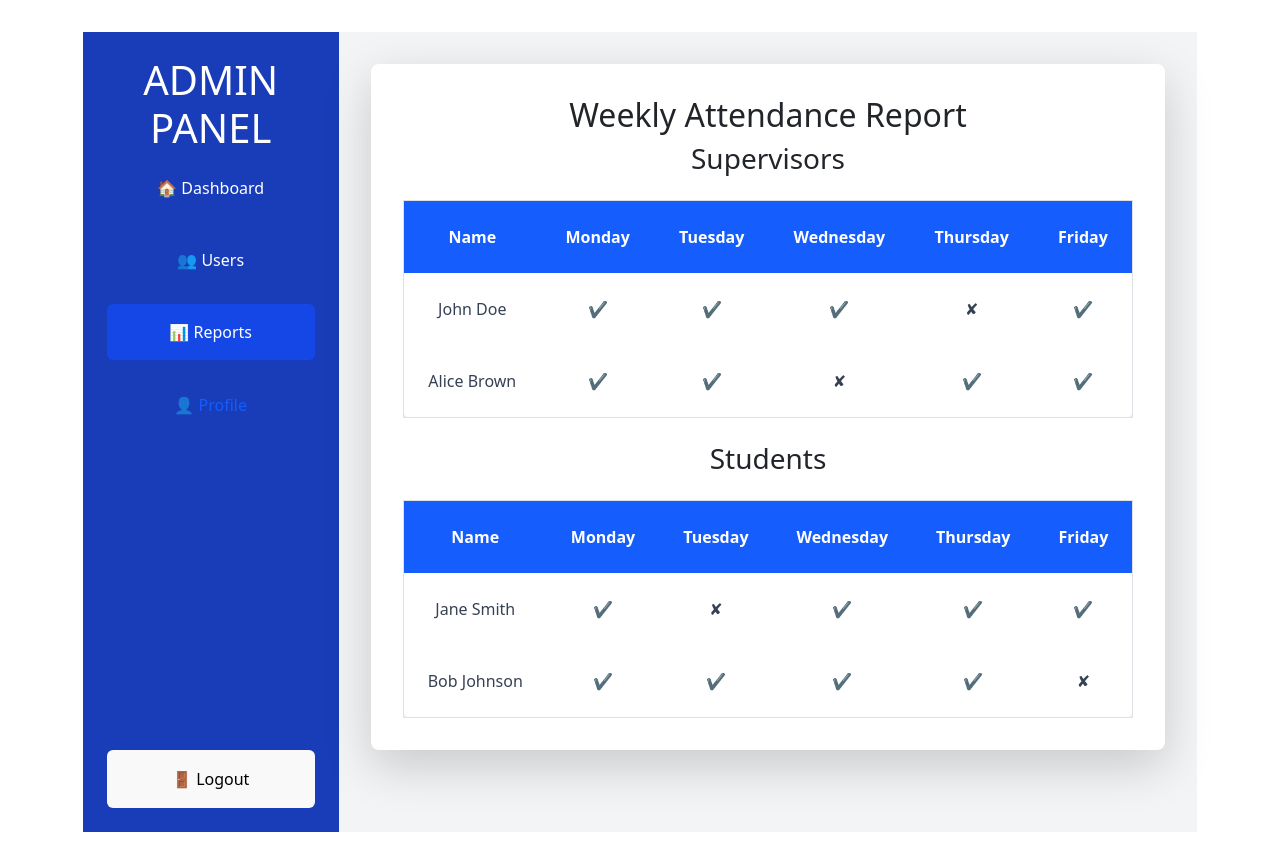
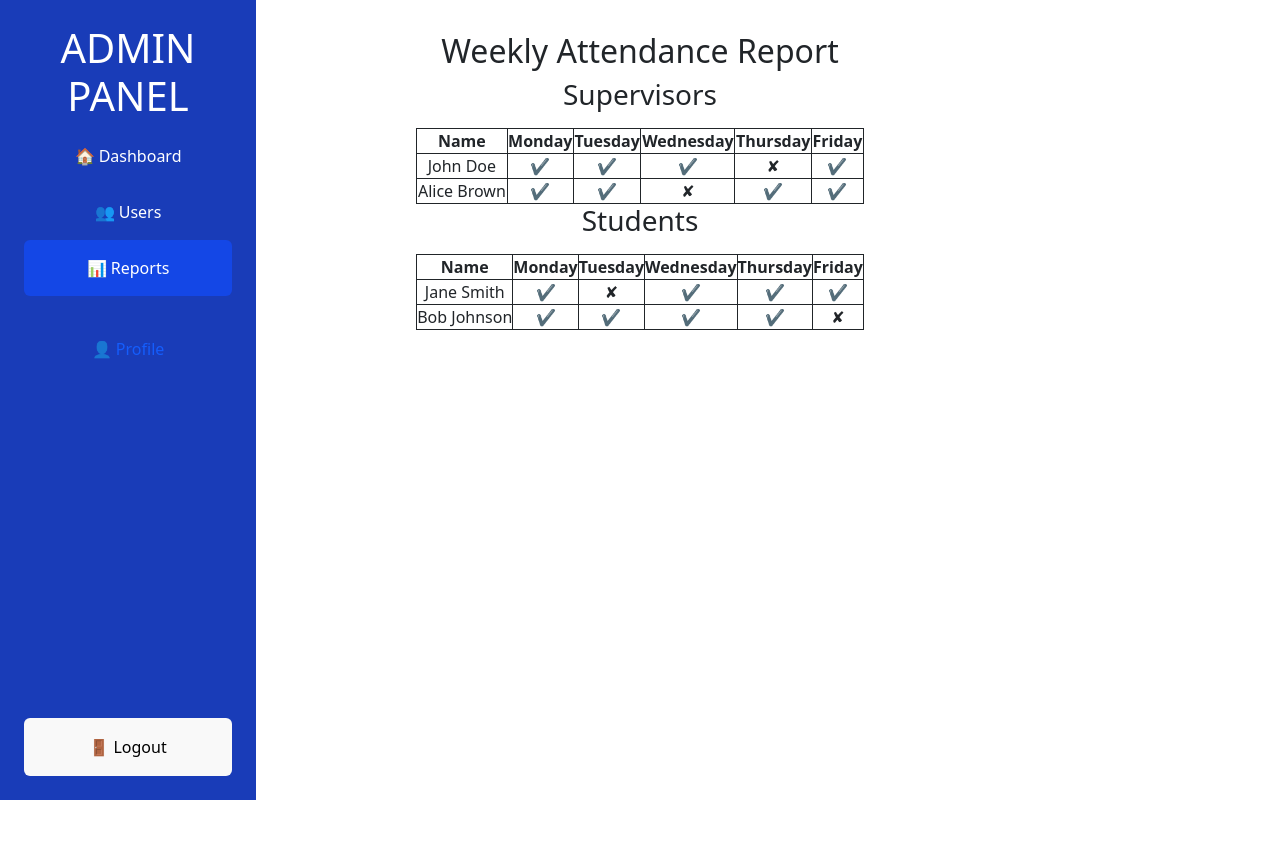
Before and after one commit to Sphe2001/Clocking_System_v2, a React (Vite) app in the folder client/: page /dashboard/admin/reports in a window 1280 px wide. Built offline with nearby package versions, Linux system fonts and the light colour scheme.

Commit message:
Sidebar to the left width filled on reports page

```diff
--- a/client/src/components/adminNavbar.jsx
+++ b/client/src/components/adminNavbar.jsx
@@ -1,11 +1,10 @@
 import React, { useState } from "react";
-import { useNavigate, useLocation } from "react-router-dom"; // Import useLocation to detect the active route
+import { useNavigate, useLocation } from "react-router-dom";
 
 const Sidebar = () => {
   const navigate = useNavigate();
-  const location = useLocation(); // Get the current location (path)
+  const location = useLocation();
 
-  // Profile State
   const [profilePic, setProfilePic] = useState(localStorage.getItem("profilePic") || "/default-avatar.png");
   const [isProfileOpen, setIsProfileOpen] = useState(false);
   const [username] = useState("Admin User");
@@ -37,17 +36,17 @@ const Sidebar = () => {
   };
 
   const handleLogout = () => {
-    // Show a confirmation dialog before logging out
     const isConfirmed = window.confirm("Are you sure you want to log out?");
     if (isConfirmed) {
-      navigate("/adminlogin"); // Redirect to the login page
+      navigate("/adminlogin");
     }
   };
 
   return (
-    <aside className="w-64 bg-blue-800 text-white p-6 flex flex-col">
-      <h1 className="text-2xl font-bold mb-6 text-center">ADMIN PANEL</h1>
-      <nav className="space-y-4 flex-grow">
+    <aside className="w-64 bg-blue-800 text-white h-screen p-6 fixed left-0 top-0 flex flex-col">
+      <h1 className="text-2xl font-bold text-center mb-6">ADMIN PANEL</h1>
+
+      <nav className="flex-grow">
         <div
           className={`p-3 cursor-pointer hover:bg-blue-600 rounded transition ${
             location.pathname === "/dashboard/admin" ? "bg-blue-700" : ""
@@ -72,23 +71,21 @@ const Sidebar = () => {
         >
           📊 Reports
         </div>
-        {/* Profile Button */}
+
         <button
-          className="w-full p-3 bg-transparent hover:bg-blue-600 text-blue-600 hover:text-white rounded transition"
+          className="w-full p-3 bg-transparent hover:bg-blue-600 text-blue-600 hover:text-white rounded transition mt-4"
           onClick={handleProfileModalToggle}
         >
           👤 Profile
         </button>
       </nav>
 
-      <div className="mt-auto">
       <button
         className="w-full p-3 bg-gray-400 text-black rounded hover:bg-gray-500 transition"
         onClick={handleLogout}
       >
         🚪 Logout
       </button>
-      </div>
 
       {/* Profile Modal */}
       {isProfileOpen && (
@@ -96,7 +93,8 @@ const Sidebar = () => {
           <div className="bg-white p-8 rounded-lg shadow-lg w-96">
             <h2 className="text-3xl font-semibold text-gray-800 mb-4 text-center">Admin Profile</h2>
 
-            <div className="relative w-48 h-48 mb-6 mx-auto">
+            <div className="flex justify-center mb-4">
+              <label className="relative w-32 h-32">
                 <img
                   src={profilePic}
                   alt="Profile"
@@ -108,35 +106,35 @@ const Sidebar = () => {
                   className="absolute inset-0 opacity-0 cursor-pointer"
                   onChange={handleProfileChange}
                 />
+              </label>
             </div>
             <p className="text-gray-600 text-sm text-center">Click to change profile picture</p>
 
             <div className="mt-6 bg-gray-200 p-6 rounded-lg shadow-lg">
-              <p className="text-xl font-semibold text-gray-800">{username}</p>
-              <div className="flex justify-between items-center">
+              <p className="text-xl font-semibold text-black text-center">{username}</p>
               <input
                 type="email"
                 value={email}
                 onChange={handleEmailChange}
-                  className="w-full p-2 mt-2 border border-gray-300 rounded-lg"
+                className="w-full p-2 mt-2 border border-gray-300 rounded-lg text-black"
                 placeholder="Edit Email"
               />
             </div>
-            </div>
 
+            <div className="flex justify-between mt-6">
               <button
-              className="mt-8 bg-black text-white px-8 py-4 rounded-lg text-lg hover:bg-gray-800 transition shadow-lg"
+                className="bg-black text-white px-6 py-2 rounded-lg hover:bg-gray-800 transition"
                 onClick={handleEditEmail}
               >
                 🖊 Edit Email
               </button>
-
               <button
-              className="mt-4 bg-black text-white px-8 py-4 rounded-lg text-lg hover:bg-gray-800 transition shadow-lg"
+                className="bg-black text-white px-6 py-2 rounded-lg hover:bg-gray-800 transition"
                 onClick={handleProfileModalToggle}
               >
                 ✖ Close
               </button>
+            </div>
           </div>
         </div>
       )}
--- a/client/src/index.css
+++ b/client/src/index.css
@@ -30,6 +30,7 @@ body {
   place-items: center;
   min-width: 320px;
   min-height: 100vh;
+
 }
 
 h1 {
@@ -56,6 +57,7 @@ button:focus-visible {
   outline: 4px auto -webkit-focus-ring-color;
 }
 
+
 @media (prefers-color-scheme: light) {
   :root {
     color: #213547;
--- a/client/src/main.jsx
+++ b/client/src/main.jsx
@@ -17,7 +17,10 @@ createRoot(document.getElementById('root')).render(
         <Route path="/dashboard/admin/profile" element={<AdminProfile />} />
         <Route path="/dashboard/admin/reports" element={< AdminReports/>} />
         <Route path="/dashboard/admin" element={<AdminDashboard />} />
+
         <Route path="/dashboard/admin/users" element={<AdminUsers />} />
+
+
         {/* Add more routes here */}
       </Routes>
 
--- a/client/src/pages/admin/reports/adminReports.jsx
+++ b/client/src/pages/admin/reports/adminReports.jsx
@@ -1,11 +1,6 @@
 import React from "react";
-import { useNavigate } from "react-router-dom";
-import Sidebar from "../../../components/adminNavbar"; // Import Sidebar component
+import Sidebar from "../../../components/adminNavbar";
 
-const Reports = () => {
-  const navigate = useNavigate();
-
-  // Static sample data
 const attendanceData = [
   { name: "John Doe", role: "Supervisor", monday: "✔", tuesday: "✔", wednesday: "✔", thursday: "✘", friday: "✔" },
   { name: "Jane Smith", role: "Student", monday: "✔", tuesday: "✘", wednesday: "✔", thursday: "✔", friday: "✔" },
@@ -13,79 +8,48 @@ const Reports = () => {
   { name: "Bob Johnson", role: "Student", monday: "✔", tuesday: "✔", wednesday: "✔", thursday: "✔", friday: "✘" },
 ];
 
-  const supervisors = attendanceData.filter(person => person.role === "Supervisor");
-  const students = attendanceData.filter(person => person.role === "Student");
-
-  return (
-    <div className="flex h-screen bg-gray-100">
-      {/* Sidebar Component */}
-      <Sidebar /> {/* Imported Sidebar */}
-
-      <main className="flex-grow flex flex-col items-center justify-start p-8">
-        <div className="w-full max-w-6xl bg-white shadow-lg rounded-lg p-8">
-          <h2 className="text-3xl font-semibold text-gray-800 mb-6 text-center">Weekly Attendance Report</h2>
-
-          {/* Supervisors Table */}
-          <h3 className="text-2xl font-semibold text-gray-700 mb-4">Supervisors</h3>
-          <div className="overflow-x-auto mb-6">
-            <table className="min-w-full border border-gray-300 shadow-md rounded-lg">
-              <thead className="bg-blue-600 text-white">
+const AttendanceTable = ({ title, data }) => (
+  <div className="table-container">
+    <h3 className="table-title text-lg font-bold mb-3 w-100">{title}</h3>
+    <table className="attendance-table table-bordered w-100">
+      <thead>
         <tr>
-                  <th className="p-4 text-left">Name</th>
-                  <th className="p-4">Monday</th>
-                  <th className="p-4">Tuesday</th>
-                  <th className="p-4">Wednesday</th>
-                  <th className="p-4">Thursday</th>
-                  <th className="p-4">Friday</th>
+          <th>Name</th>
+          <th>Monday</th>
+          <th>Tuesday</th>
+          <th>Wednesday</th>
+          <th>Thursday</th>
+          <th>Friday</th>
         </tr>
       </thead>
       <tbody>
-                {supervisors.map((person, index) => (
-                  <tr key={index} className="border-b text-gray-700 hover:bg-gray-100">
-                    <td className="p-4">{person.name}</td>
-                    <td className="p-4 text-center">{person.monday}</td>
-                    <td className="p-4 text-center">{person.tuesday}</td>
-                    <td className="p-4 text-center">{person.wednesday}</td>
-                    <td className="p-4 text-center">{person.thursday}</td>
-                    <td className="p-4 text-center">{person.friday}</td>
+        {data.map((person, index) => (
+          <tr key={index}>
+            <td>{person.name}</td>
+            <td>{person.monday}</td>
+            <td>{person.tuesday}</td>
+            <td>{person.wednesday}</td>
+            <td>{person.thursday}</td>
+            <td>{person.friday}</td>
           </tr>
         ))}
       </tbody>
     </table>
   </div>
+);
 
-          {/* Students Table */}
-          <h3 className="text-2xl font-semibold text-gray-700 mb-4">Students</h3>
-          <div className="overflow-x-auto">
-            <table className="min-w-full border border-gray-300 shadow-md rounded-lg">
-              <thead className="bg-blue-600 text-white">
-                <tr>
-                  <th className="p-4 text-left">Name</th>
-                  <th className="p-4">Monday</th>
-                  <th className="p-4">Tuesday</th>
-                  <th className="p-4">Wednesday</th>
-                  <th className="p-4">Thursday</th>
-                  <th className="p-4">Friday</th>
-                </tr>
-              </thead>
-              <tbody>
-                {students.map((person, index) => (
-                  <tr key={index} className="border-b text-gray-700 hover:bg-gray-100">
-                    <td className="p-4">{person.name}</td>
-                    <td className="p-4 text-center">{person.monday}</td>
-                    <td className="p-4 text-center">{person.tuesday}</td>
-                    <td className="p-4 text-center">{person.wednesday}</td>
-                    <td className="p-4 text-center">{person.thursday}</td>
-                    <td className="p-4 text-center">{person.friday}</td>
-                  </tr>
-                ))}
-              </tbody>
-            </table>
-          </div>
+const Reports = () => (
+  <div className="d-flex vh-100">
+    <Sidebar />
+    <main className="reports-main">
+      <h2 className="report-heading">Weekly Attendance Report</h2>
+
+      <div className="tables-wrapper">
+        <AttendanceTable title="Supervisors" data={attendanceData.filter(p => p.role === "Supervisor")} />
+        <AttendanceTable title="Students" data={attendanceData.filter(p => p.role === "Student")} />
       </div>
     </main>
   </div>
 );
-};
 
 export default Reports;
```
Also changed, not shown: client/src/pages/admin/adminDashboard.jsx (line endings or trailing spaces). Lines whose indentation alone changed are shown as unchanged.
